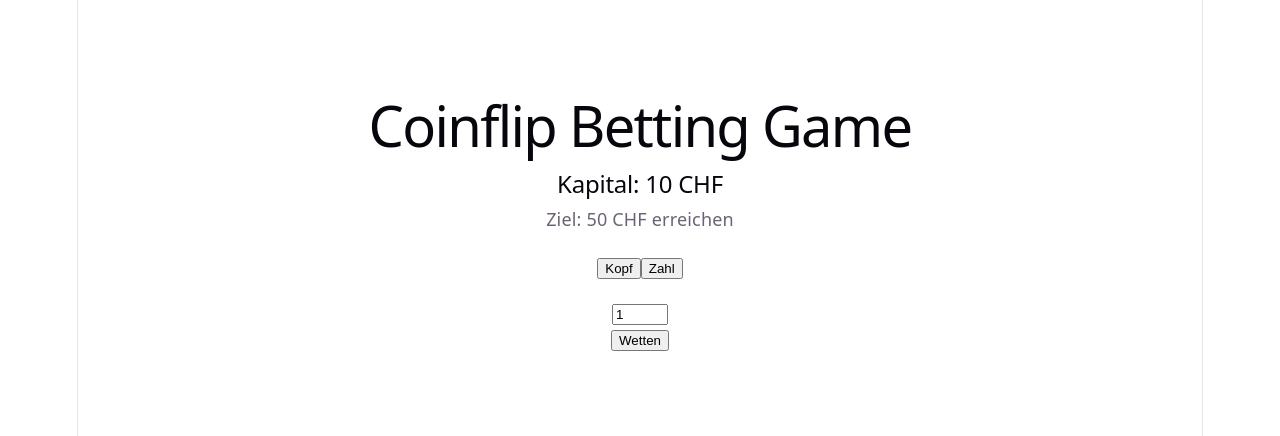
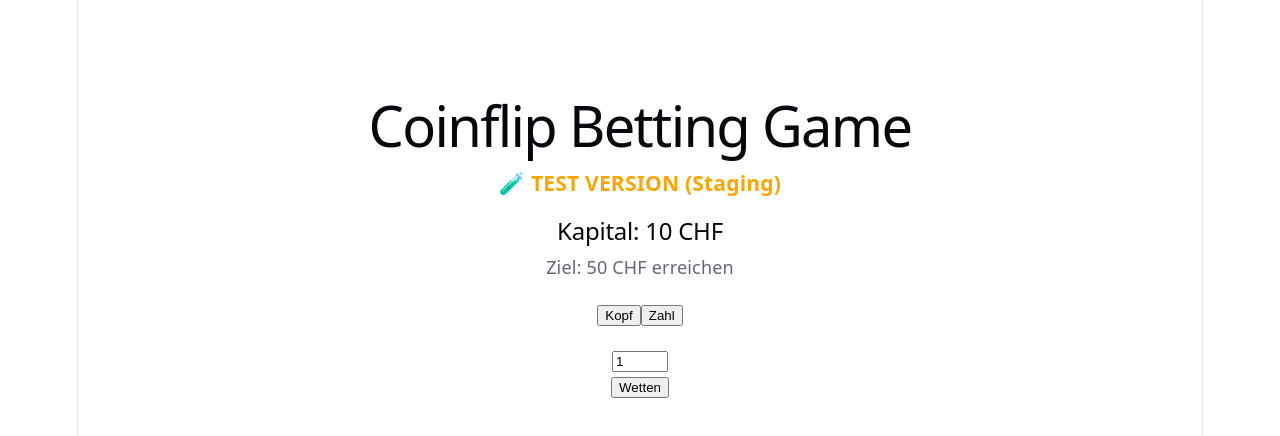
Before and after one commit to Tomo544/Discussions-Community-Health-Environments-Deployments, a React (Vite) app: page / in a window 1280 px wide. Shown: the top 436 px of the page. Built offline with nearby package versions, Linux system fonts and the light colour scheme.

Commit message:
Test Version Label

```diff
--- a/src/App.jsx
+++ b/src/App.jsx
@@ -48,6 +48,7 @@ export default function App() {
   return (
     <div style={{ textAlign: 'center', marginTop: 80 }}>
       <h1>Coinflip Betting Game</h1>
+      <h3 style={{ color: 'orange' }}>🧪 TEST VERSION (Staging)</h3>
 
       <h2>Kapital: {balance} CHF</h2>
 
```
